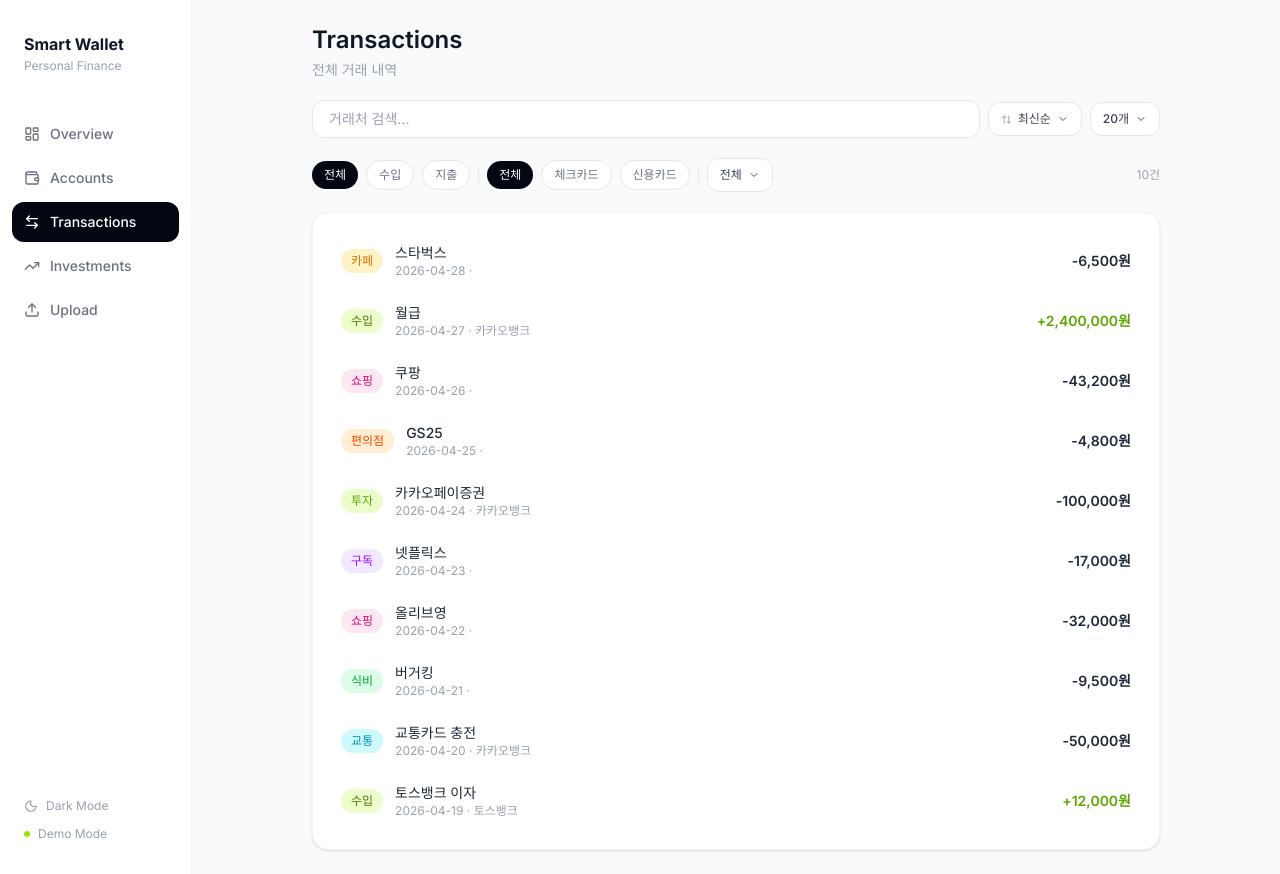
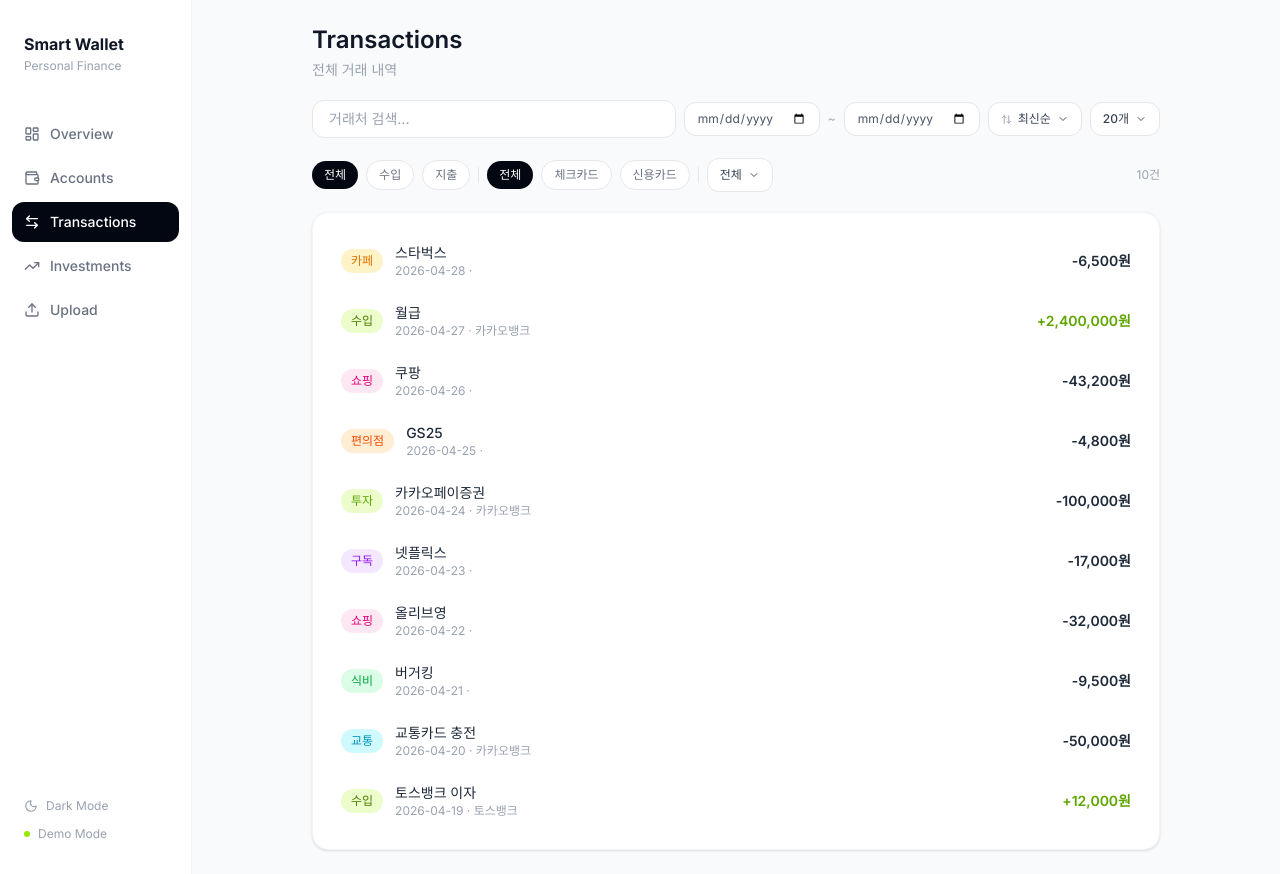
Before and after one commit to yoobilee/smart-wallet-dashboard, a React (Vite) app in the folder client/: page / in a window 1280 px wide. Both pictures are taken after a click on the button "Transactions". Built offline with nearby package versions, Linux system fonts and the light colour scheme.

Commit message:
feat: 날짜 범위 필터 추가, localStorage 데이터 유지, 케이뱅크 파서 개선

```diff
--- a/client/src/pages/Transactions.jsx
+++ b/client/src/pages/Transactions.jsx
@@ -1,6 +1,5 @@
 // =============================================
 // Transactions 페이지 - 전체 거래 내역
-// 미니멀 필터 UI - 검색/정렬/개수 한 줄, 필터 한 줄
 // =============================================
 
 import { useState, useMemo, useRef, useEffect } from "react";
@@ -10,26 +9,26 @@ import { ArrowUpDown, ChevronDown } from "lucide-react";
 const formatKRW = (amount) => amount.toLocaleString("ko-KR") + "원";
 
 const categoryColor = {
-  카페:   "bg-amber-100 text-amber-600",
-  쇼핑:   "bg-pink-100 text-pink-600",
+  카페: "bg-amber-100 text-amber-600",
+  쇼핑: "bg-pink-100 text-pink-600",
   편의점: "bg-orange-100 text-orange-600",
-  투자:   "bg-lime-100 text-lime-600",
-  구독:   "bg-purple-100 text-purple-600",
-  식비:   "bg-green-100 text-green-600",
-  교통:   "bg-cyan-100 text-cyan-600",
-  수입:   "bg-lime-100 text-lime-700",
-  이체:   "bg-gray-100 text-gray-500",
-  의료:   "bg-red-100 text-red-500",
-  기타:   "bg-gray-100 text-gray-500",
-  생활:   "bg-teal-100 text-teal-600",
+  투자: "bg-lime-100 text-lime-600",
+  구독: "bg-purple-100 text-purple-600",
+  식비: "bg-green-100 text-green-600",
+  교통: "bg-cyan-100 text-cyan-600",
+  수입: "bg-lime-100 text-lime-700",
+  이체: "bg-gray-100 text-gray-500",
+  의료: "bg-red-100 text-red-500",
+  기타: "bg-gray-100 text-gray-500",
+  생활: "bg-teal-100 text-teal-600",
   지출이체: "bg-orange-100 text-orange-600",
 };
 
 const bankFavicons = {
-  신한은행:   "https://www.google.com/s2/favicons?domain=bank.shinhan.com&sz=32",
+  신한은행: "https://www.google.com/s2/favicons?domain=bank.shinhan.com&sz=32",
   카카오뱅크: "https://www.google.com/s2/favicons?domain=kakaobank.com&sz=32",
-  토스뱅크:   "https://www.google.com/s2/favicons?domain=tossbank.com&sz=32",
-  현대카드:   "https://www.google.com/s2/favicons?domain=hyundaicard.com&sz=32",
+  토스뱅크: "https://www.google.com/s2/favicons?domain=tossbank.com&sz=32",
+  현대카드: "https://www.google.com/s2/favicons?domain=hyundaicard.com&sz=32",
   NH투자증권: "https://www.google.com/s2/favicons?domain=nhqv.com&sz=32",
   카카오페이: "https://www.google.com/s2/favicons?domain=kakaopay.com&sz=32",
   우리은행: "https://www.google.com/s2/favicons?domain=wooribank.com&sz=32",
@@ -37,17 +36,16 @@ const bankFavicons = {
 };
 
 const sortOptions = [
-  { key: "date_desc",   label: "최신순"       },
-  { key: "date_asc",    label: "오래된순"      },
-  { key: "amount_desc", label: "금액 높은순"   },
-  { key: "amount_asc",  label: "금액 낮은순"   },
-  { key: "name_asc",    label: "이름 오름차순" },
-  { key: "name_desc",   label: "이름 내림차순" },
+  { key: "date_desc", label: "최신순" },
+  { key: "date_asc", label: "오래된순" },
+  { key: "amount_desc", label: "금액 높은순" },
+  { key: "amount_asc", label: "금액 낮은순" },
+  { key: "name_asc", label: "이름 오름차순" },
+  { key: "name_desc", label: "이름 내림차순" },
 ];
 
 const limitOptions = [20, 50, 100];
 
-// 커스텀 드롭다운 컴포넌트
 function Dropdown({ value, options, onChange, label }) {
   const [open, setOpen] = useState(false);
   const ref = useRef(null);
@@ -101,43 +99,49 @@ function Dropdown({ value, options, onChange, label }) {
 function Transactions() {
   const { transactions } = useData();
 
-  const [search, setSearch]                 = useState("");
+  const [search, setSearch] = useState("");
   const [selectedCategory, setSelectedCategory] = useState("전체");
-  const [typeFilter, setTypeFilter]         = useState("전체");   // 전체/수입/지출
-  const [cardFilter, setCardFilter]         = useState("전체");   // 전체/체크카드/신용카드
-  const [sortKey, setSortKey]               = useState("date_desc");
-  const [limit, setLimit]                   = useState(20);
+  const [typeFilter, setTypeFilter] = useState("전체");
+  const [cardFilter, setCardFilter] = useState("전체");
+  const [sortKey, setSortKey] = useState("date_desc");
+  const [limit, setLimit] = useState(20);
+  const [dateFrom, setDateFrom] = useState("");
+  const [dateTo, setDateTo] = useState("");
 
   const categories = ["전체", ...new Set(transactions.map((t) => t.category))];
   const limitDropdownOptions = limitOptions.map((l) => ({ key: l, label: `${l}개` }));
 
   const filtered = useMemo(() => {
     let result = transactions.filter((t) => {
-      const matchSearch   = t.description.includes(search);
+      const matchSearch = t.description.includes(search);
       const matchCategory = selectedCategory === "전체" || t.category === selectedCategory;
-      const matchType     = typeFilter === "전체"
+      const matchType = typeFilter === "전체"
         || (typeFilter === "수입" && t.amount > 0)
         || (typeFilter === "지출" && t.amount < 0);
-      const matchCard     = cardFilter === "전체"
+      const matchCard = cardFilter === "전체"
         || (cardFilter === "체크카드" && t.account !== "현대카드" && t.amount < 0)
         || (cardFilter === "신용카드" && t.account === "현대카드");
-      return matchSearch && matchCategory && matchType && matchCard;
+      const matchDate = (!dateFrom || t.date >= dateFrom.toISOString().slice(0, 10))
+        && (!dateTo || t.date <= dateTo.toISOString().slice(0, 10));
+      return matchSearch && matchCategory && matchType && matchCard && matchDate;
     });
 
     result = [...result].sort((a, b) => {
       switch (sortKey) {
-        case "date_desc":   return new Date(b.date) - new Date(a.date);
-        case "date_asc":    return new Date(a.date) - new Date(b.date);
+        case "date_desc": return new Date(b.date) - new Date(a.date);
+        case "date_asc": return new Date(a.date) - new Date(b.date);
         case "amount_desc": return Math.abs(b.amount) - Math.abs(a.amount);
-        case "amount_asc":  return Math.abs(a.amount) - Math.abs(b.amount);
-        case "name_asc":    return a.description.localeCompare(b.description, "ko");
-        case "name_desc":   return b.description.localeCompare(a.description, "ko");
-        default:            return 0;
+        case "amount_asc": return Math.abs(a.amount) - Math.abs(b.amount);
+        case "name_asc": return a.description.localeCompare(b.description, "ko");
+        case "name_desc": return b.description.localeCompare(a.description, "ko");
+        default: return 0;
       }
     });
 
     return result.slice(0, limit);
-  }, [transactions, search, selectedCategory, typeFilter, cardFilter, sortKey, limit]);
+  }, [transactions, search, selectedCategory, typeFilter, cardFilter, sortKey, limit, dateFrom, dateTo]);
+
+  const hasDateFilter = dateFrom || dateTo;
 
   return (
     <div className="p-6 space-y-5 max-w-4xl mx-auto">
@@ -148,7 +152,7 @@ function Transactions() {
         <p className="text-sm text-gray-400 mt-1">전체 거래 내역</p>
       </div>
 
-      {/* 첫 번째 줄 - 검색 + 정렬 + 개수 */}
+      {/* 첫 번째 줄 - 검색 + 날짜 범위 + 정렬 + 개수 */}
       <div className="flex items-center gap-2">
         <input
           type="text"
@@ -157,6 +161,28 @@ function Transactions() {
           onChange={(e) => setSearch(e.target.value)}
           className="flex-1 px-4 py-2 rounded-xl border border-gray-200 dark:border-gray-700 text-sm outline-none focus:border-gray-400 dark:focus:border-gray-500 bg-white dark:bg-gray-900 text-gray-800 dark:text-gray-100 placeholder-gray-400"
         />
+        {/* 날짜 범위 */}
+        <input
+          type="date"
+          value={dateFrom}
+          onChange={(e) => setDateFrom(e.target.value)}
+          className="text-xs px-3 py-2 rounded-xl border border-gray-200 dark:border-gray-700 bg-white dark:bg-gray-900 text-gray-600 dark:text-gray-400 outline-none focus:border-gray-400"
+        />
+        <span className="text-xs text-gray-400">~</span>
+        <input
+          type="date"
+          value={dateTo}
+          onChange={(e) => setDateTo(e.target.value)}
+          className="text-xs px-3 py-2 rounded-xl border border-gray-200 dark:border-gray-700 bg-white dark:bg-gray-900 text-gray-600 dark:text-gray-400 outline-none focus:border-gray-400"
+        />
+        {hasDateFilter && (
+          <button
+            onClick={() => { setDateFrom(""); setDateTo(""); }}
+            className="text-xs text-gray-400 hover:text-rose-500 transition-colors whitespace-nowrap"
+          >
+            초기화
+          </button>
+        )}
         <Dropdown
           value={sortKey}
           options={sortOptions}
@@ -170,10 +196,8 @@ function Transactions() {
         />
       </div>
 
-      {/* 두 번째 줄 - 수입/지출 | 체크/신용 | 카테고리 */}
+      {/* 두 번째 줄 - 수입/지출 | 체크/신용 | 카테고리 | 건수 */}
       <div className="flex gap-2 items-center flex-wrap">
-
-        {/* 수입/지출 */}
         {["전체", "수입", "지출"].map((type) => (
           <button
             key={type}
@@ -182,8 +206,8 @@ function Transactions() {
               text-xs px-3 py-1.5 rounded-full font-medium transition-colors
               ${typeFilter === type
                 ? type === "수입" ? "bg-lime-500 text-white"
-                : type === "지출" ? "bg-rose-500 text-white"
-                : "bg-gray-950 dark:bg-lime-400 text-white dark:text-gray-950"
+                  : type === "지출" ? "bg-rose-500 text-white"
+                    : "bg-gray-950 dark:bg-lime-400 text-white dark:text-gray-950"
                 : "bg-white dark:bg-gray-900 border border-gray-200 dark:border-gray-700 text-gray-500 dark:text-gray-400 hover:border-gray-400"
               }
             `}
@@ -192,10 +216,8 @@ function Transactions() {
           </button>
         ))}
 
-        {/* 구분선 */}
         <div className="w-px h-4 bg-gray-200 dark:bg-gray-700" />
 
-        {/* 체크카드/신용카드 */}
         {["전체", "체크카드", "신용카드"].map((type) => (
           <button
             key={type}
@@ -204,8 +226,8 @@ function Transactions() {
               text-xs px-3 py-1.5 rounded-full font-medium transition-colors
               ${cardFilter === type
                 ? type === "체크카드" ? "bg-blue-500 text-white"
-                : type === "신용카드" ? "bg-purple-500 text-white"
-                : "bg-gray-950 dark:bg-lime-400 text-white dark:text-gray-950"
+                  : type === "신용카드" ? "bg-purple-500 text-white"
+                    : "bg-gray-950 dark:bg-lime-400 text-white dark:text-gray-950"
                 : "bg-white dark:bg-gray-900 border border-gray-200 dark:border-gray-700 text-gray-500 dark:text-gray-400 hover:border-gray-400"
               }
             `}
@@ -214,17 +236,14 @@ function Transactions() {
           </button>
         ))}
 
-        {/* 구분선 */}
         <div className="w-px h-4 bg-gray-200 dark:bg-gray-700" />
 
-        {/* 카테고리 드롭다운 */}
         <Dropdown
           value={selectedCategory}
           options={categories.map((c) => ({ key: c, label: c }))}
           onChange={setSelectedCategory}
         />
 
-        {/* 건수 표시 */}
         <p className="text-xs text-gray-400 ml-auto">{filtered.length}건</p>
       </div>
 
```
Also changed, not shown: client/src/context/DataContext.jsx (+17 -5 lines).
